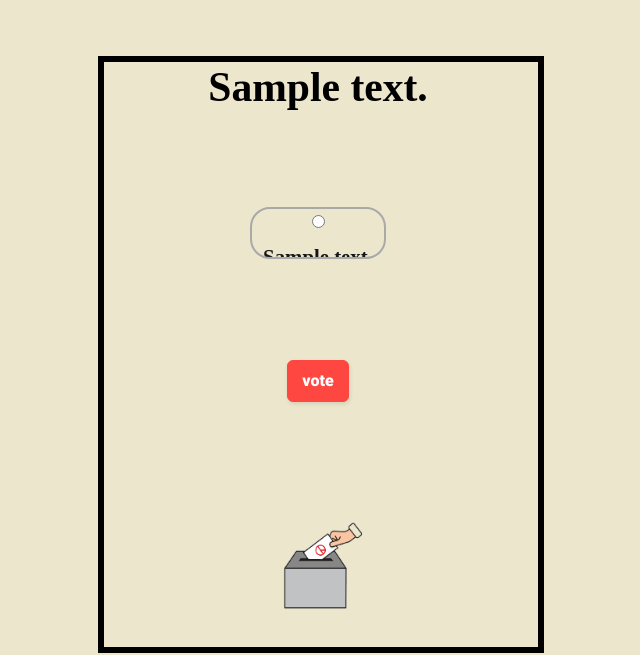
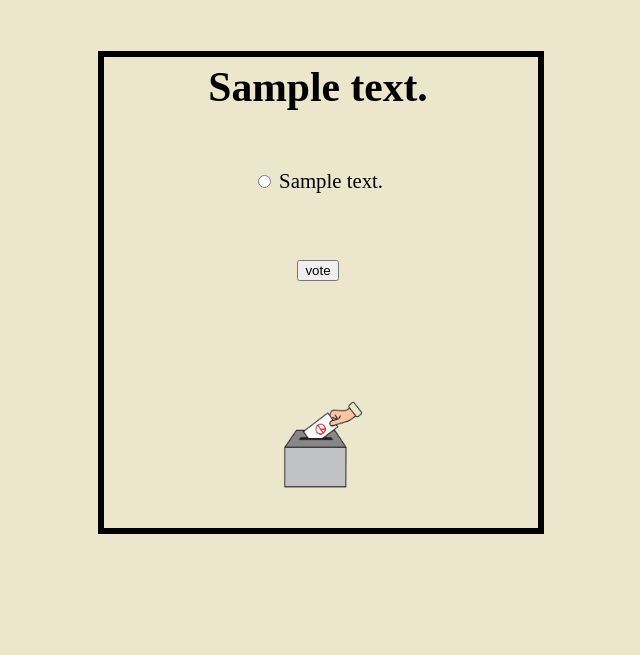
Before and after one commit to 1eejaehyeon/django-who-is-my-president-, a Django app: template polls/templates/polls/lastdetail.html in a window 1280 px wide. Shown: the top 655 px of the page, without its empty margins (322-962 px from the left). Run offline with Django 3.2, Linux system fonts and the light colour scheme; the template is opened without the code that fills it: values that come from a table or form of the project are taken from there, others are empty; tables that the repository leaves empty hold one stand-in row (values such as "Sample post"); some web fonts are replaced.

Commit message:
대수정

```diff
--- a/polls/templates/polls/home.html
+++ b/polls/templates/polls/home.html
@@ -1,7 +1,7 @@
 {% load static %}
 <!DOCTYPE html>
 <html>
-<link rel="stylesheet" media="mediatype and|not|only (expressions)" href="print.css">
+<link rel="stylesheet" media="mediatype and|not|only (expressions)">
 
 <style>
 
--- a/polls/templates/polls/lastdetail.html
+++ b/polls/templates/polls/lastdetail.html
@@ -1,78 +1,8 @@
 {% load static %}
 <!DOCTYPE html>
 <html>
-<link rel="stylesheet" media="mediatype and|not|only (expressions)" href="print.css">
+<link rel="stylesheet" media="mediatype and|not|only (expressions)">
 <style>
-.game-options-container{
-    padding-left: 35%;
-    width: 30%;
-    height: 8rem;
-    display: flex;
-    flex-wrap: wrap;
-    align-items: center;
-    justify-content: space-around;
-
-
-}
-span label{
-    width: 100%;
-    height: 100%;
-    display: flex;
-    align-items: center;
-    justify-content: center;
-    cursor: pointer;
-    transition: transform 0.3s;
-    font-weight: 600;
-    color: rgb(22, 22, 22);
-}
-
-span label:hover{
-    -ms-transform: scale(1.12);
-    -webkit-transform: scale(1.12);
-    transform: scale(1.12);
-    color: blue;
-}
-
-  input[type="radio"] {
-    position: relative;
-
-}
-.game-options-container span{
-    width: 35%;
-    height: 3rem;
-    border: 2px solid darkgray;
-    border-radius: 20px;
-    overflow: hidden;
-}
-input[type=radio]:checked ~ .option {
-	background: paleturquoise;
-}
-
-input[type=submit] {
-  background: #FF4742;
-  border: 1px solid #FF4742;
-  border-radius: 6px;
-  box-shadow: rgba(0, 0, 0, 0.1) 1px 2px 4px;
-  box-sizing: border-box;
-  color: #FFFFFF;
-  cursor: pointer;
-  display: inline-block;
-  font-family: nunito,roboto,proxima-nova,"proxima nova",sans-serif;
-  font-size: 16px;
-  font-weight: 800;
-  line-height: 16px;
-  min-height: 40px;
-  outline: 0;
-  padding: 12px 14px;
-  text-align: center;
-  text-rendering: geometricprecision;
-  text-transform: none;
-  user-select: none;
-  -webkit-user-select: none;
-  touch-action: manipulation;
-  vertical-align: middle;
-}
-
 
 </style>
 <head>
```
Also changed, not shown: polls/static/polls/css/style.css (+112 -0 lines), polls/templates/polls/detail.html (+1 -103 lines), polls/templates/polls/detail원본.html (deleted, +0 -25 lines), polls/templates/polls/results.html (+1 -7 lines), polls/templates/polls/results2.html (+2 -7 lines), polls/templates/polls/results3.html (+2 -7 lines).
